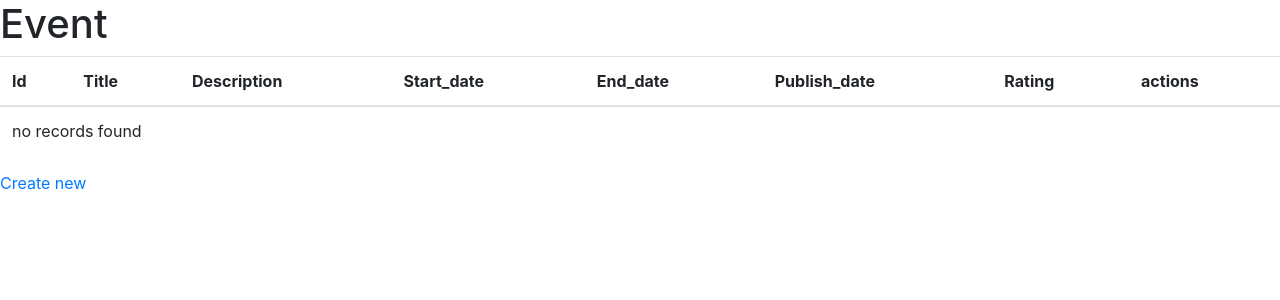
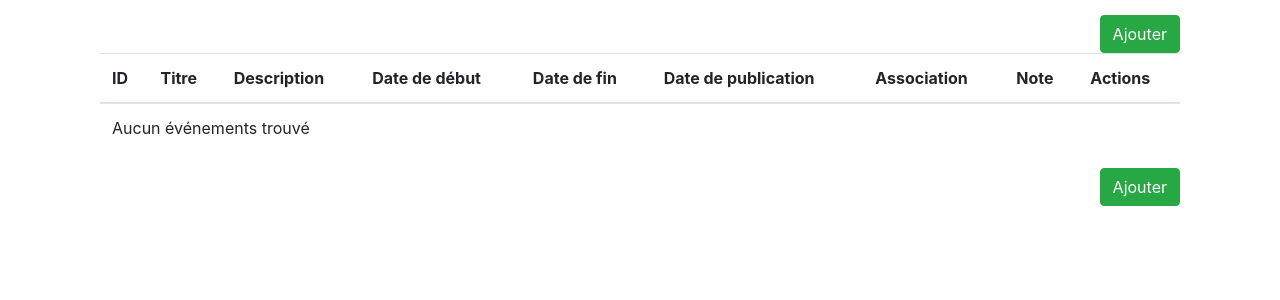
Before and after one commit to lexbal/HumanAid_BO, a Symfony app: template templates/event/index.html.twig in a window 1280 px wide. Shown: the part 56-356 px from the top of the page. Run offline with Twig, Linux system fonts and the light colour scheme; the template is opened without the code that fills it, so the values that code supplies are empty; some libraries are stand-ins or nearby versions.

Commit message:
add bootstrap to CRUD

```diff
--- a/templates/base.html.twig
+++ b/templates/base.html.twig
@@ -14,7 +14,9 @@
     </head>
     <body>
         {% include "partials/header.html.twig" %}
-        {% block body %}{% endblock %}
+        <div class="container" style="margin-top: 15px">
+            {% block body %}{% endblock %}
+        </div>
         {% block javascripts %}
             <script src="https://code.jquery.com/jquery-3.4.1.slim.min.js"
                     integrity="sha384-J6qa4849blE2+poT4WnyKhv5vZF5SrPo0iEjwBvKU7imGFAV0wwj1yYfoRSJoZ+n"
--- a/templates/event/_delete_form.html.twig
+++ b/templates/event/_delete_form.html.twig
@@ -1,5 +1,5 @@
-<form method="post" action="{{ path('event_delete', {'id': event.id}) }}" onsubmit="return confirm('Are you sure you want to delete this item?');">
+<form method="post" action="{{ path('event_delete', {'id': event.id}) }}" onsubmit="return confirm('Êtes vous sûre de vouloir faire ca ?');">
     <input type="hidden" name="_method" value="DELETE">
     <input type="hidden" name="_token" value="{{ csrf_token('delete' ~ event.id) }}">
-    <button class="btn">Delete</button>
+    <button class="btn btn-danger">Supprimer</button>
 </form>
--- a/templates/event/index.html.twig
+++ b/templates/event/index.html.twig
@@ -1,21 +1,30 @@
 {% extends 'base.html.twig' %}
 
-{% block title %}Event index{% endblock %}
+{% block title %}Event Manager{% endblock %}
 
 {% block body %}
-    <h1>Event</h1>
+    <div class="row-fluid">
+        <div class="col-xs-12 col-sm-12 col-md-12 col-lg-12" style="text-align: right">
+            <a class="btn btn-success" href="{{ path('event_new') }}">
+                <span class="glyphicon glyphicon-plus" aria-hidden="true"></span> Ajouter
+            </a>
+        </div>
+    </div>
 
+    <div class="row-fluid">
+        <div class="col-xs-12 col-sm-12 col-md-12 col-lg-12">
             <table class="table">
                 <thead>
                 <tr>
-                <th>Id</th>
-                <th>Title</th>
+                    <th>ID</th>
+                    <th>Titre</th>
                     <th>Description</th>
-                <th>Start_date</th>
-                <th>End_date</th>
-                <th>Publish_date</th>
-                <th>Rating</th>
-                <th>actions</th>
+                    <th>Date de début</th>
+                    <th>Date de fin</th>
+                    <th>Date de publication</th>
+                    <th>Association</th>
+                    <th>Note</th>
+                    <th>Actions</th>
                 </tr>
                 </thead>
                 <tbody>
@@ -27,19 +36,32 @@
                         <td>{{ event.startDate ? event.startDate|date('Y-m-d H:i:s') : '' }}</td>
                         <td>{{ event.endDate ? event.endDate|date('Y-m-d H:i:s') : '' }}</td>
                         <td>{{ event.publishDate ? event.publishDate|date('Y-m-d H:i:s') : '' }}</td>
+                        <td>{{ event.owner ? event.owner.name : '' }}</td>
                         <td>{{ event.rating }}</td>
                         <td>
-                    <a href="{{ path('event_show', {'id': event.id}) }}">show</a>
-                    <a href="{{ path('event_edit', {'id': event.id}) }}">edit</a>
+                            <a class="btn btn-info" href="{{ path('event_show', {'id': event.id}) }}" style="width: 100%">
+                                <span class="glyphicon glyphicon-eye-open" aria-hidden="true"></span> Voir
+                            </a>
+                            <a class="btn btn-primary" href="{{ path('event_edit', {'id': event.id}) }}" style="width: 100%">
+                                <span class="glyphicon glyphicon-edit" aria-hidden="true"></span> Modifier
+                            </a>
                         </td>
                     </tr>
                 {% else %}
                     <tr>
-                <td colspan="8">no records found</td>
+                        <td colspan="8">Aucun événements trouvé</td>
                     </tr>
                 {% endfor %}
                 </tbody>
             </table>
+        </div>
+    </div>
 
-    <a href="{{ path('event_new') }}">Create new</a>
+    <div class="row-fluid">
+        <div class="col-xs-12 col-sm-12 col-md-12 col-lg-12" style="text-align: right">
+            <a class="btn btn-success" href="{{ path('event_new') }}">
+                <span class="glyphicon glyphicon-plus" aria-hidden="true"></span> Ajouter
+            </a>
+        </div>
+    </div>
 {% endblock %}
--- a/templates/partials/header.html.twig
+++ b/templates/partials/header.html.twig
@@ -9,7 +9,7 @@
                 <a class="nav-link" href="#">Utilisateurs</a>
             </li>
             <li class="nav-item">
-                <a class="nav-link" href="#">Evenements</a>
+                <a class="nav-link" href="{{ path('event_index') }}">Evenements</a>
             </li>
         </ul>
     </div>
```
Also changed, not shown: src/Form/EventType.php (+53 -7 lines), templates/event/_form.html.twig (+50 -2 lines), templates/event/edit.html.twig (+13 -6 lines), templates/event/new.html.twig (+10 -4 lines), templates/event/show.html.twig (+21 -14 lines). Lines whose indentation alone changed are shown as unchanged.
